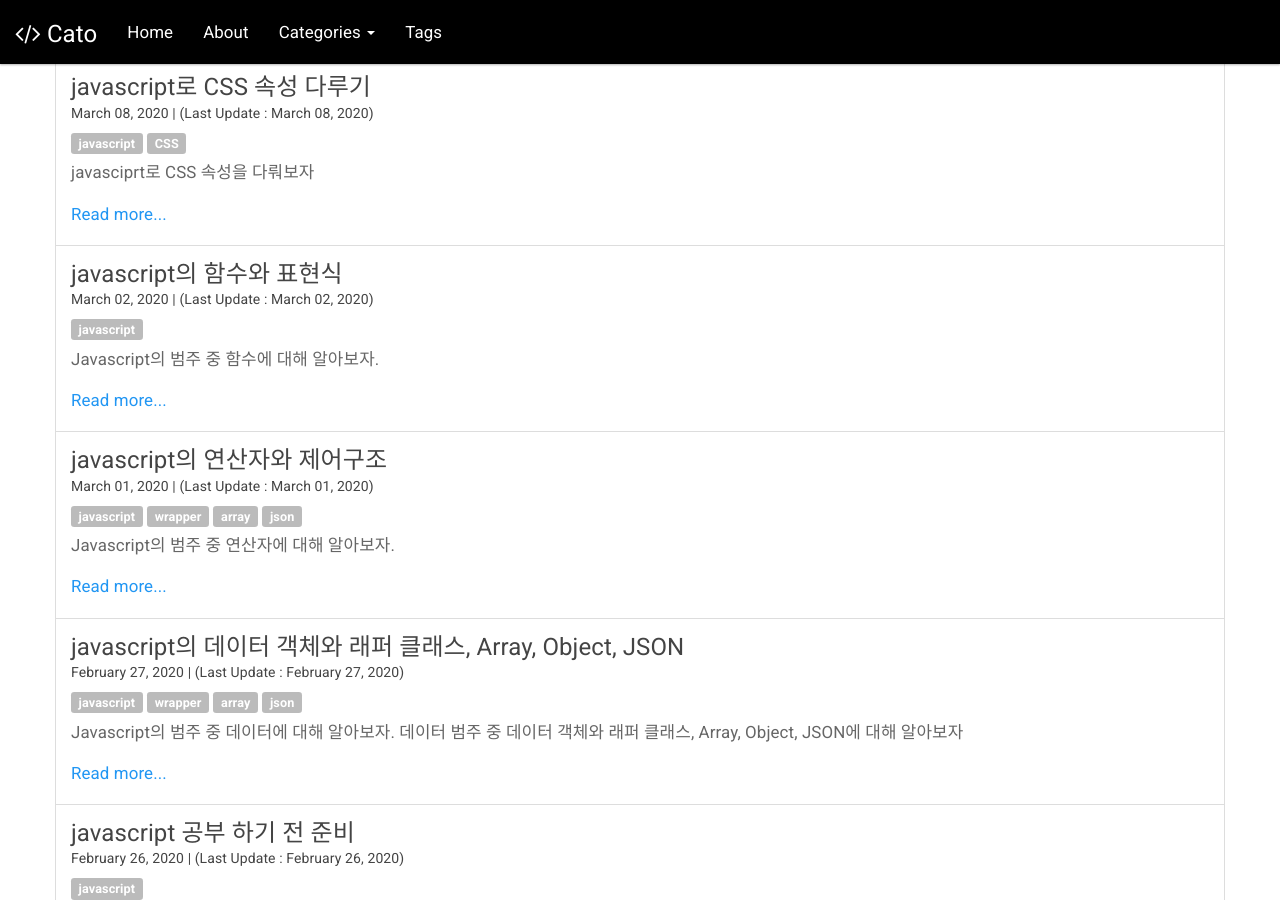
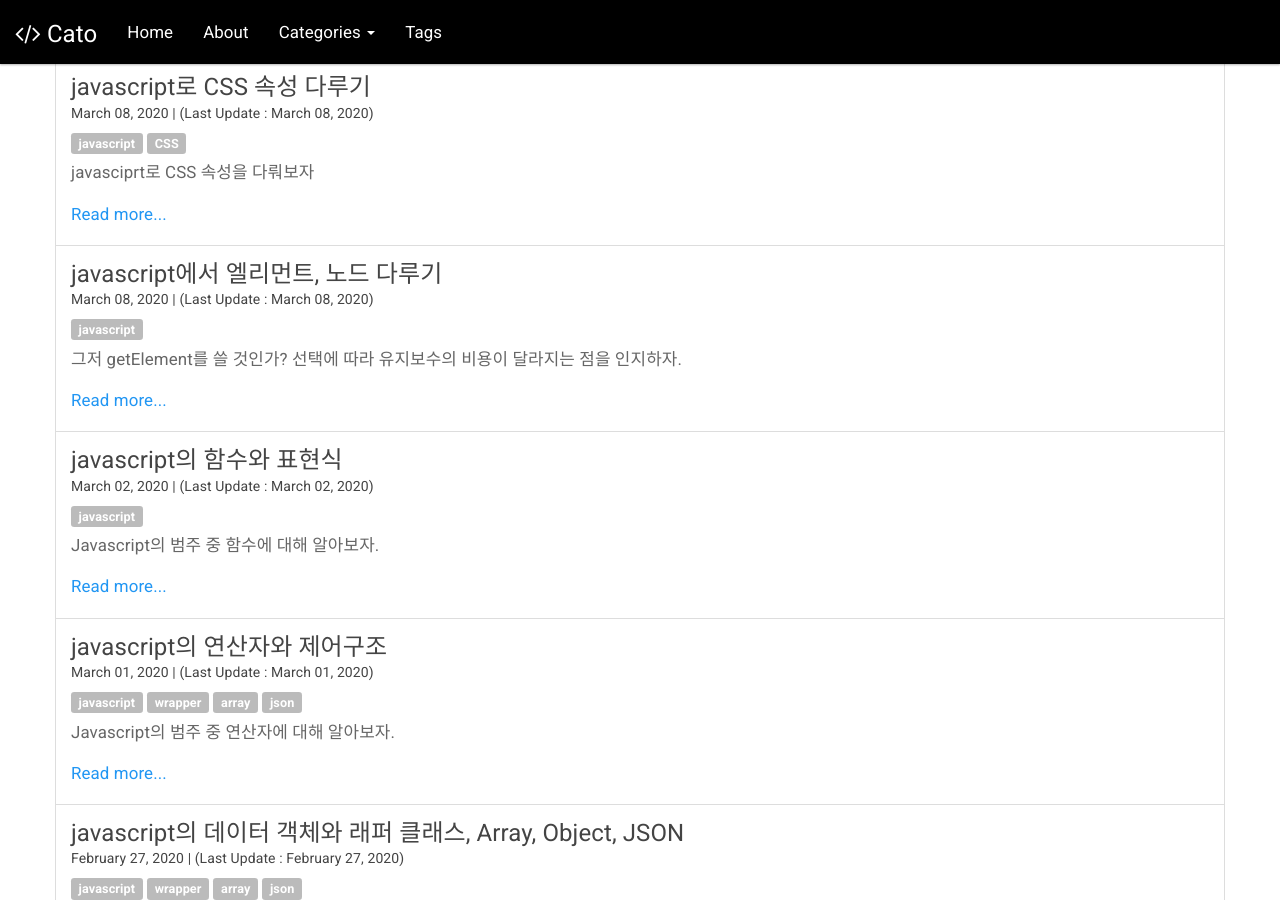
Before and after one commit to porciuscato/porciuscato.github.io, a Jekyll site: the page built from index.html, in a window 1280 px wide and 900 px high, scrolled down 482 px. Built offline with Jekyll 4.4.1, drawn with Linux system fonts in a browser that asks for light colours; Markdown is read by kramdown in place of the engine named in the settings; the list of posts is cut into pages by our own code; comment, search, counter and statistics services are not loaded; some of the changed lines change nothing that is shown.

Commit message:
study JS node

````diff
--- a/_posts/javascript/2020-3-6-javascript-node.md
+++ b/_posts/javascript/2020-3-6-javascript-node.md
@@ -1,8 +1,8 @@
 ---
 comments: true
-title: javascript에서 엘리먼트 선택 방법
-published: false
-updated: 2020-3-6
+title: javascript에서 엘리먼트, 노드 다루기
+published: 2020-3-8
+updated: 2020-3-8
 tags: [javascript]
 categories: [development]
 ---
@@ -11,7 +11,7 @@
 
 
 
-## 엘리먼트 선택 방법 개선하기
+## 엘리먼트 선택 방법
 
 아래와 같은 코드는 매번 Id를 입력해줘야 하고, 이를 다시 js에서 일일이 호출해야하는 불편함이 있다.
 
@@ -143,15 +143,102 @@
 <ul class="menu-list"></ul>
 ```
 
+ul 태그에 a 태그를 가진 li 태그를 추가하기 위해 다음과 같이 쓸 수 있다.
 
+#### appendChild
+
+```javascript
+let a = document.createElement('a')
+let li = document.createElement('li')
+let txtnode = document.createTextNode(inputText.value)
+a.appendChild(txtnode)
+li.appendChild(a)
+menuList.appendChild(li)
+```
+
+하지만 이는 appendChild를 세 번이나 호출하기에 좋지 않다. 한 번에 할 수 있는 방법도 있다. 그것은 `innerHTML`을 사용하는 방법이다.
+
+#### innerHTML
+
+```javascript
+menuList.innerHTML += '<li><a href="#">' + inputText.value + '</a></li>'
+```
+
+이 역시도 문제가 있다. 받는 형식이 string이기 때문에 이를 다시 object로 만들어야 한다. 즉 object인 menuList를 string으로 형변환 후, string을 menuList에 붙인다. 그리고 다시 string 전체를 object로 전환한다. 이는 성능 저하로 이어질 수 있기에 좋지 않다. 그러므로 다음과 같은 방법을 사용하자.
+
+#### appendChild + innerHTML
+
+```javascript
+let li = document.createElement('li')
+li.innerHTML = '<a href="#">' + inputText.value + '</a>'
+menuList.appendChild(li)
+```
+
+작은 단위에서 innerHTML을 사용했고, 큰 단위에서는 append를 사용했기에 성능을 높일 수 있는 방식이다.
+
+#### append
+
+append를 통해 텍스트, 노드 모두 삽입이 가능하다.
 
 
 
 ### 삭제
 
-`removeChild`
+삭제는 크게 두 가지 방식이 있다. 부모로부터 자식을 지우는 경우, 혹은 그 태그를 바로 지우는 경우가 그것이다.
+
+#### removeChild
+
+특정 태그의 부모를 찾아가서 지운다.
+
+```javascript
+let sibling = parent.children[0]
+parent.removeChild(sibling)
+```
+
+#### remove
+
+굳이 부모를 찾지 않더라도 바로 지울 수 있다.
+
+```javascript
+let sibling = parent.children[0]
+sibling.remove()
+```
 
 
+
+## 노드 복제하기
+
+#### cloneNode
+
+`cloneNode(false)`를 하게 되면 해당 태그만 가져온다. true를 하면 자식 노드까지 전부 가져온다.
+
+```javascript
+let memuList = querySelector('#menu-list')
+let cloneList = menuList.cloneNode(true)
+```
+
+복제할 게 없을 땐 template 태그를 사용할 수 있다. template의 내용은 화면 상에 보여지지 않는다.
+
+```html
+<template>
+	<tr>
+		<td></td>
+        <td><a href=""></a></td>
+        <td></td>
+    </tr>
+</template>
+```
+
+이 같은 경우가 있을 때 template을 clone하는 방식은 위와는 다르다.
+
+#### importNode
+
+```javascript
+let temp = section.querySelector('template')
+let cloneNode = document.importNode(temp.content, true)
+```
+
+template이 가지고 있는 content를 모두 deeply 하게 가져오겠다는 것을 의미한다.
 
 
 
````
